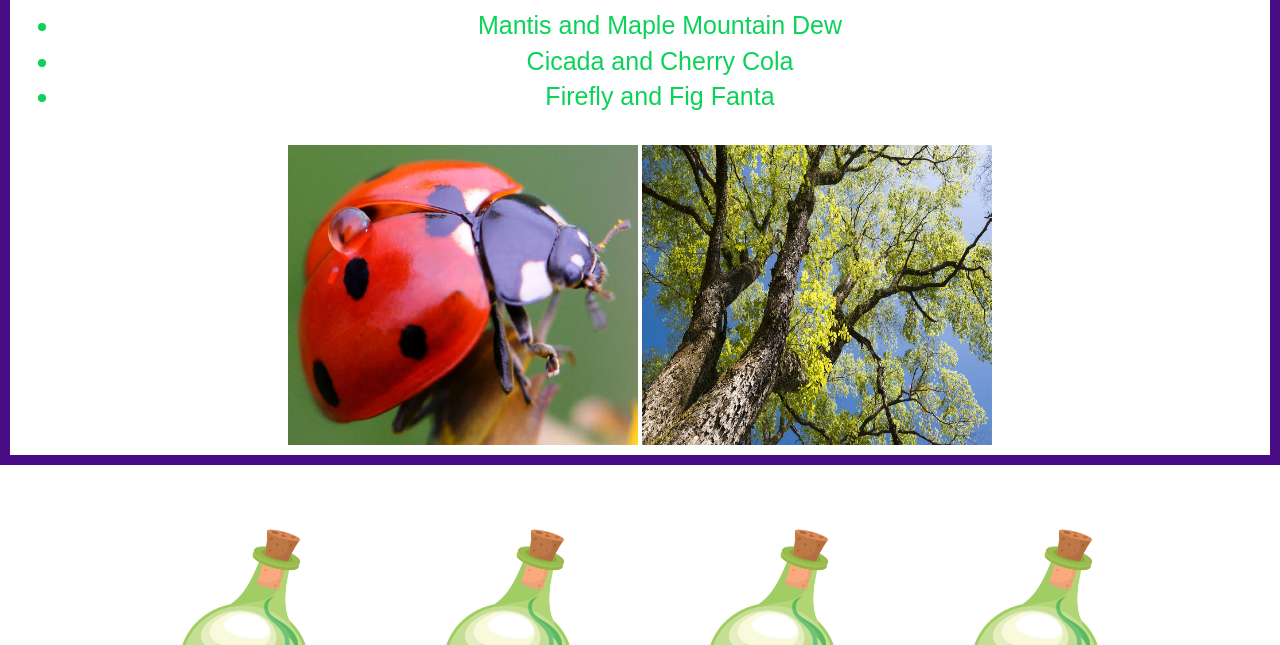
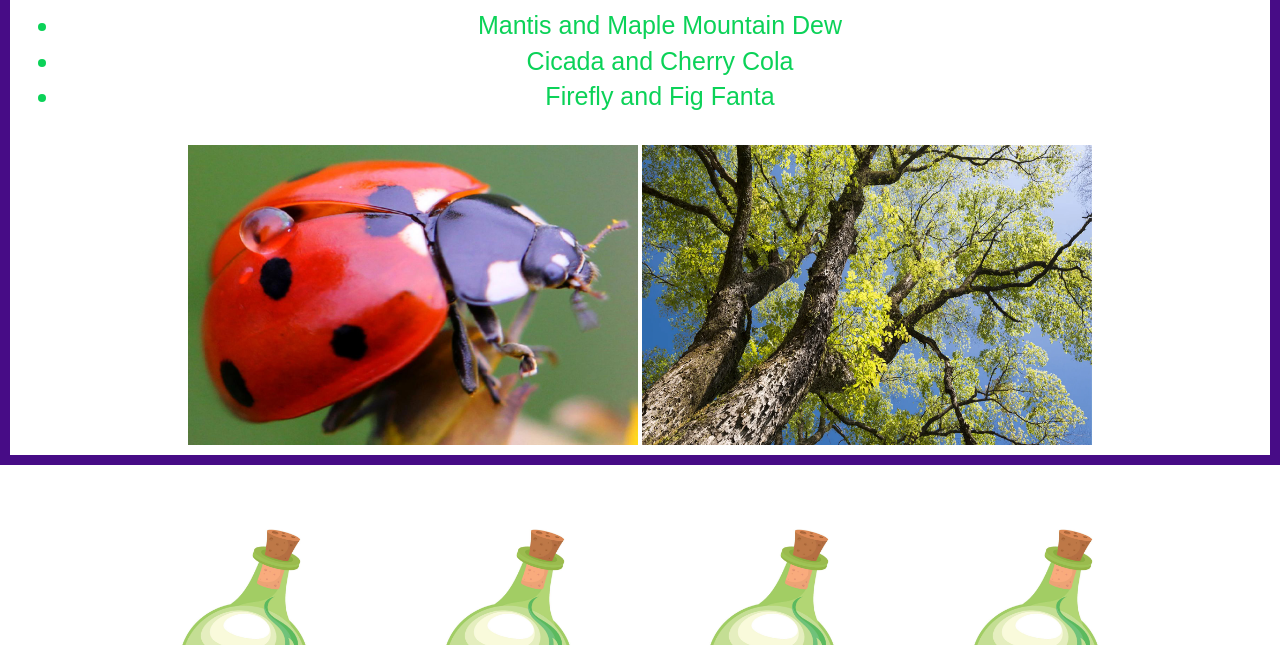
Before and after one commit to SadieLewis/SadieLewis.github.io, a plain HTML site: page csci340lab1/index.html in a window 1280 px wide. Shown: the part 524-1169 px from the top of the page. Drawn offline with nearby package versions, Linux system fonts and the light colour scheme; a web font is replaced by a local one.

Commit message:
Image corrections

```diff
--- a/csci340lab1/index.html
+++ b/csci340lab1/index.html
@@ -38,8 +38,8 @@
                     </ul>
                 </div>
                 <div class="tag-imgs">
-                    <img src="bug.jpeg" width="350" height ="300"/>
-                    <img src="tree.webp" width="350" height ="300"/>
+                    <img src="bug.jpeg" width="450" height ="300"/>
+                    <img src="tree.webp" width="450" height ="300"/>
                 </div>
             </div>
         </div>
```
